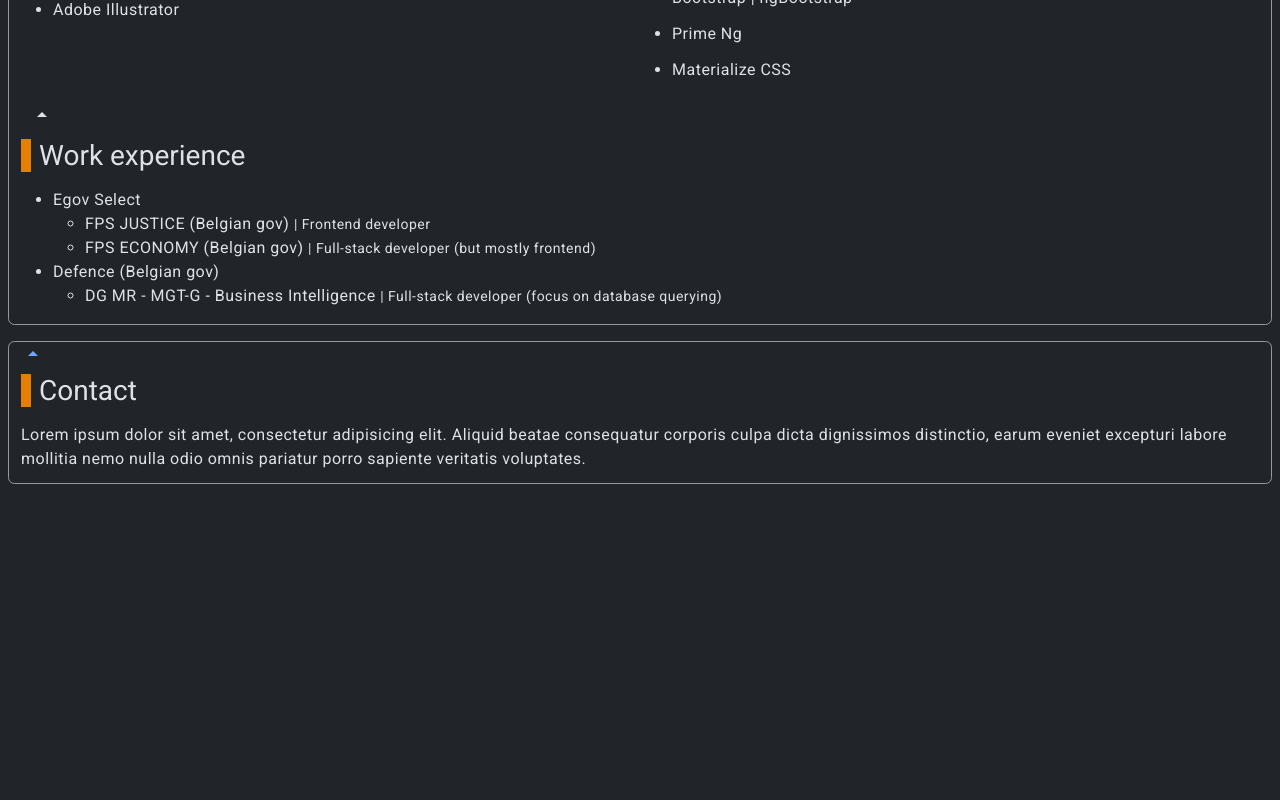
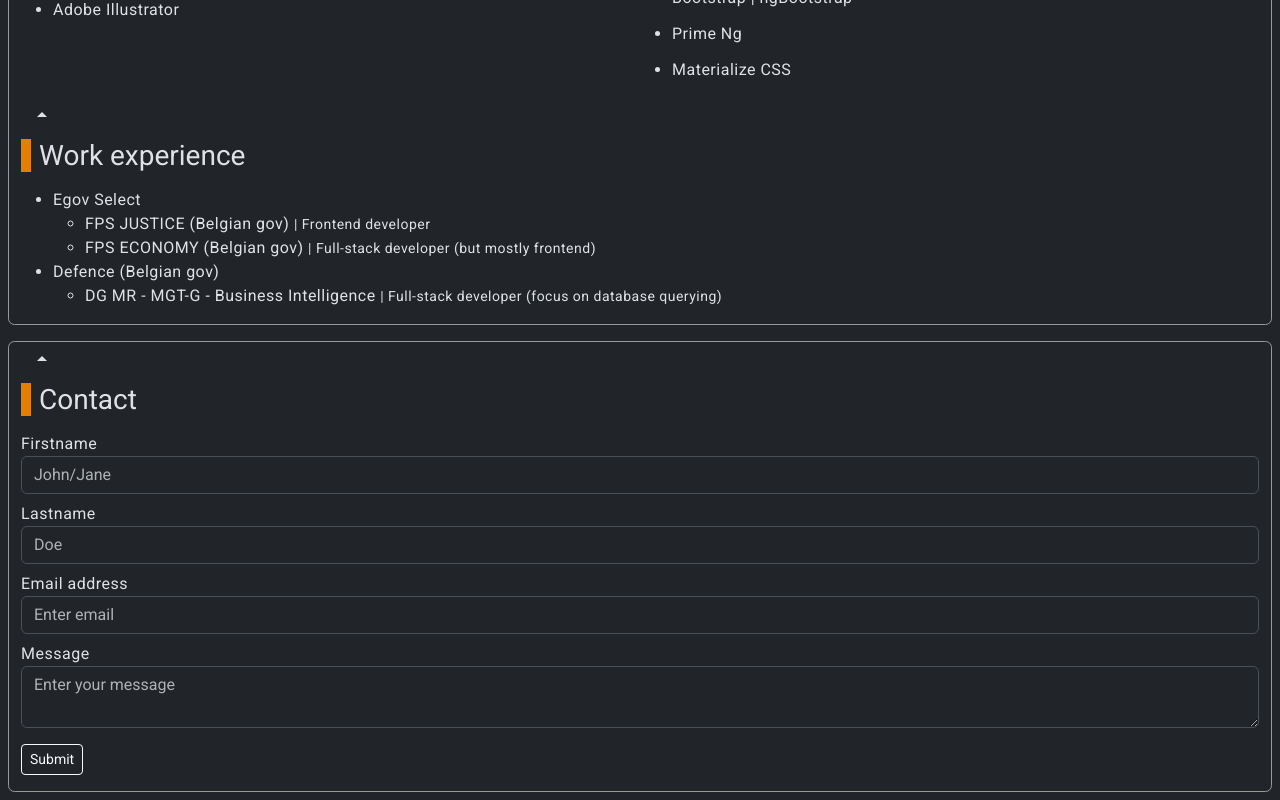
Before and after one commit to jrnsmisrt/jrnsmisrt.github.io, an Angular app: page / in a window 1280 px wide. Shown: the part 1705-2505 px from the top of the page. Before the commit the page ends 2197 px from the top, so only its background shows below. Built offline with nearby package versions, Linux system fonts and the light colour scheme.

Commit message:
Add contact form

```diff
--- a/src/app/contact/contact.component.html
+++ b/src/app/contact/contact.component.html
@@ -1,7 +1,7 @@
 <div class="container-fluid js-section">
   <div class="row">
     <div class="col">
-      <a href="#" title="return to top">
+      <a role="button" class="btn btn-sm" href="#" title="return to top">
         <mat-icon aria-hidden="false" aria-label="up" fontIcon="arrow_drop_up"></mat-icon>
       </a>
       <h5 class="w-100"><span class="section-title-bg me-2"></span>Contact</h5>
@@ -9,10 +9,26 @@
   </div>
   <div class="row">
     <div class="col">
-      <p>Lorem ipsum dolor sit amet, consectetur adipisicing elit. Aliquid beatae consequatur corporis culpa dicta
-        dignissimos distinctio, earum eveniet excepturi labore mollitia nemo nulla odio omnis pariatur porro sapiente
-        veritatis voluptates.
-      </p>
+      <form>
+        <div class="form-group">
+          <label for="firstname-input">Firstname</label>
+          <input type="text" class="form-control" id="firstname-input" placeholder="John/Jane">
+        </div>
+        <div class="form-group mt-2">
+          <label for="lastname-input">Lastname</label>
+          <input type="text" class="form-control" id="lastname-input" placeholder="Doe">
+        </div>
+        <div class="form-group  mt-2">
+          <label for="email-input">Email address</label>
+          <input type="email" class="form-control" id="email-input" aria-describedby="emailHelp" placeholder="Enter email">
+        </div>
+        <div class="form-group  mt-2">
+          <label for="message-input">Message</label>
+          <textarea type="text" class="form-control" id="message-input" placeholder="Enter your message"></textarea>
+        </div>
+
+        <button type="submit" class="btn btn-sm btn-dark btn-outline-light mt-3 mb-3" >Submit</button>
+      </form>
     </div>
   </div>
 </div>
```
Also changed, not shown: src/app/contact/contact.component.ts (+7 -1 lines).
